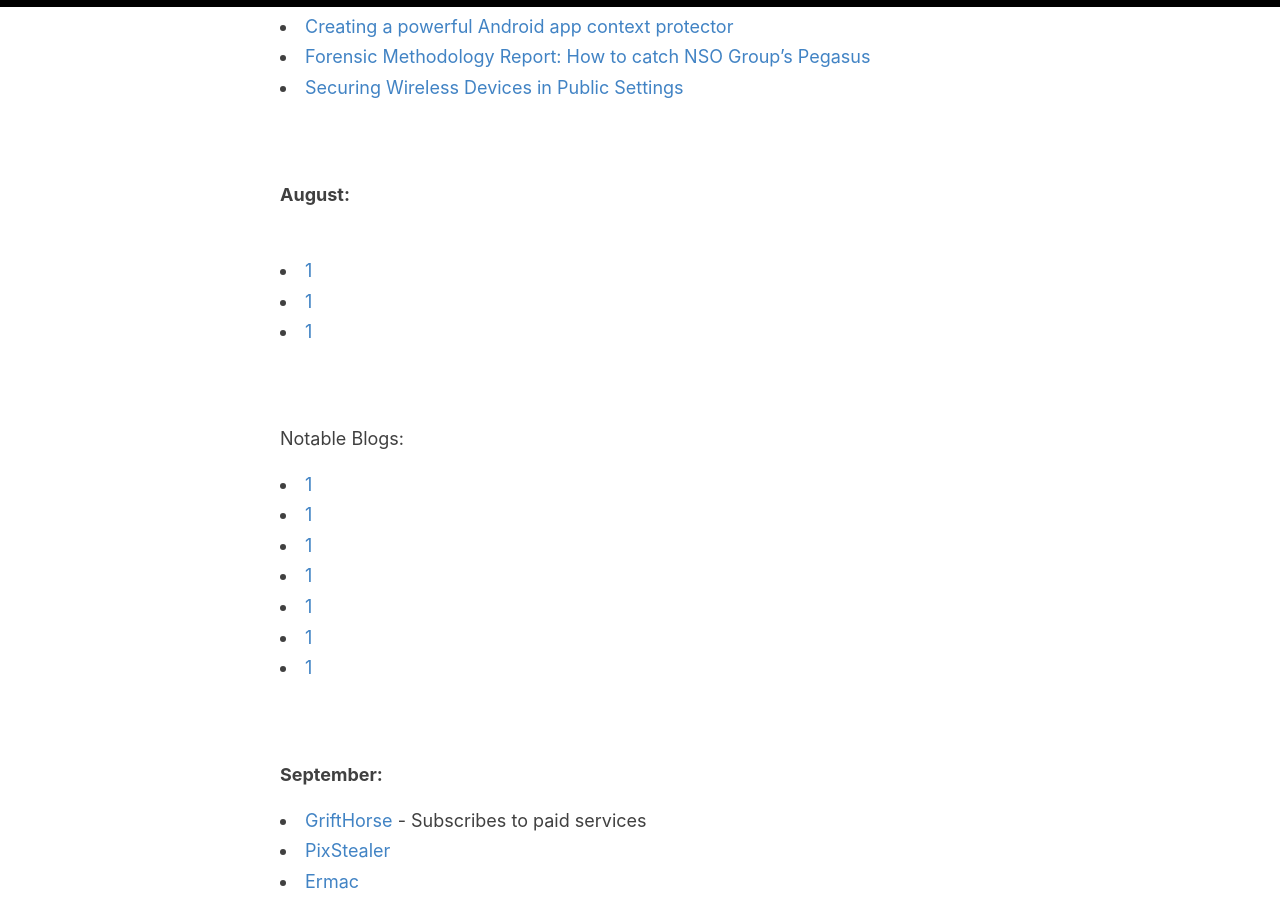
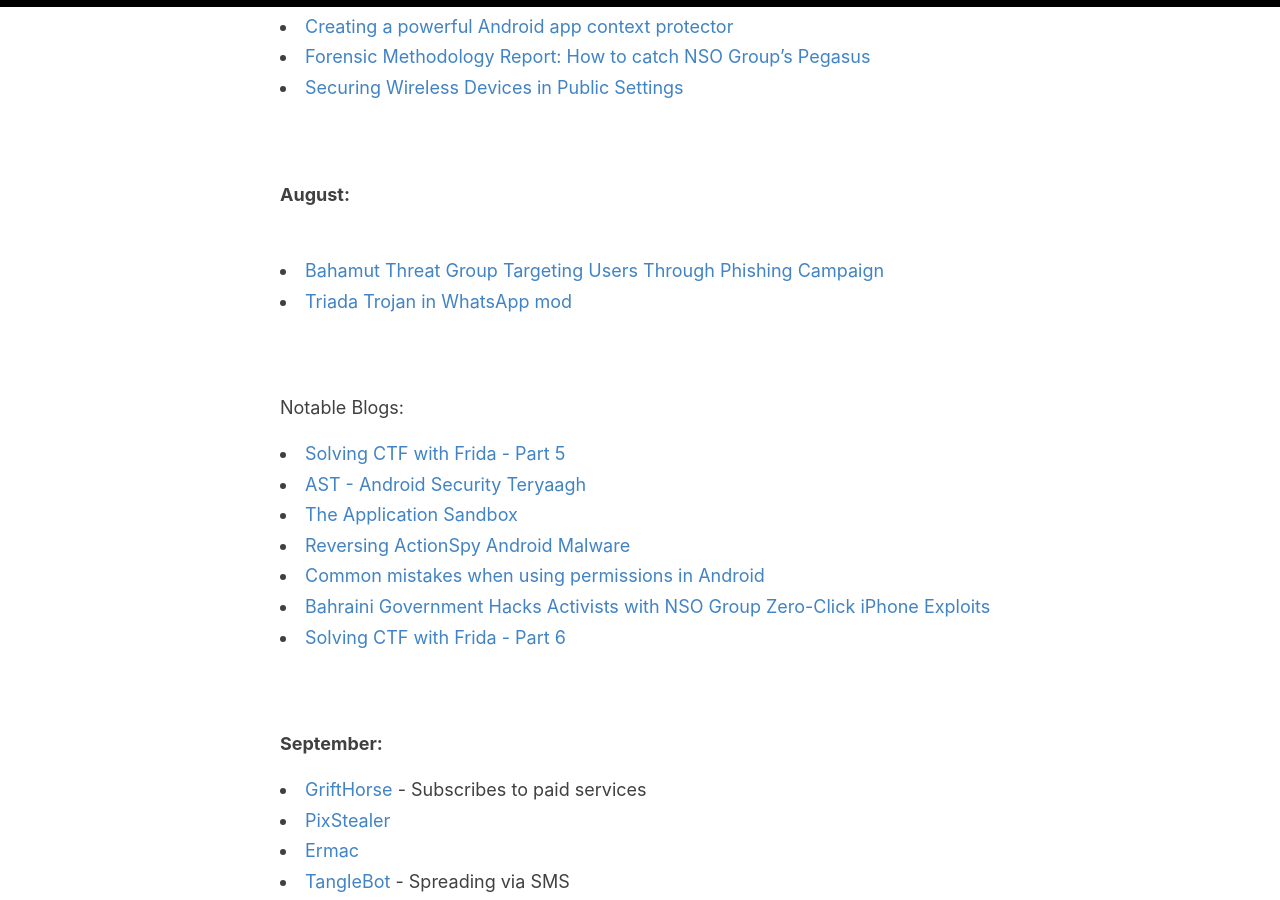
Before and after one commit to sk3ptre/sk3ptre.github.io, a Jekyll site: the page built from _posts/2021-01-18-Malware-Timeline-2021.md, in a window 1280 px wide and 900 px high, scrolled down 4323 px. Built offline with Jekyll 4.4.1, drawn with Linux system fonts in a browser that asks for light colours.

Commit message:
Update 2021-01-18-Malware-Timeline-2021.md

```diff
--- a/_posts/2021-01-18-Malware-Timeline-2021.md
+++ b/_posts/2021-01-18-Malware-Timeline-2021.md
@@ -121,19 +121,18 @@
 <br><br>
 **August:**
 <br><br>
-<li><a href="https://media.defense.gov/2021/Jul/29/2002815141/-1/-1/0/CSI_SECURING_WIRELESS_DEVICES_IN_PUBLIC.PDF">1</a></li>
-<li><a href="https://blog.cyble.com/2021/08/10/bahamut-threat-group-targeting-users-through-phishing-campaign/">1</a></li>
-<li><a href="https://securelist.com/triada-trojan-in-whatsapp-mod/103679/">1</a></li>
+<li><a href="https://blog.cyble.com/2021/08/10/bahamut-threat-group-targeting-users-through-phishing-campaign/">Bahamut Threat Group Targeting Users Through Phishing Campaign</a></li>
+<li><a href="https://securelist.com/triada-trojan-in-whatsapp-mod/103679/">Triada Trojan in WhatsApp mod</a></li>
 <br><br>
 Notable Blogs:
 <br>
-<li><a href="https://cmrodriguez.me/blog/hpandro-5/">1</a></li>
-<li><a href="https://github.com/Ralireza/Android-Security-Teryaagh">1</a></li>
-<li><a href="https://valsamaras.medium.com/the-application-sandbox-9abd09a5c6da">1</a></li>
-<li><a href="https://0x00sec.org/t/reversing-actionspy-android-malware/26537">1</a></li>
-<li><a href="https://blog.oversecured.com/Common-mistakes-when-using-permissions-in-Android/">1</a></li>
-<li><a href="https://citizenlab.ca/2021/08/bahrain-hacks-activists-with-nso-group-zero-click-iphone-exploits/">1</a></li>
-<li><a href="https://cmrodriguez.me/blog/hpandro-6/">1</a></li>
+<li><a href="https://cmrodriguez.me/blog/hpandro-5/">Solving CTF with Frida - Part 5</a></li>
+<li><a href="https://github.com/Ralireza/Android-Security-Teryaagh">AST - Android Security Teryaagh</a></li>
+<li><a href="https://valsamaras.medium.com/the-application-sandbox-9abd09a5c6da">The Application Sandbox</a></li>
+<li><a href="https://0x00sec.org/t/reversing-actionspy-android-malware/26537">Reversing ActionSpy Android Malware</a></li>
+<li><a href="https://blog.oversecured.com/Common-mistakes-when-using-permissions-in-Android/">Common mistakes when using permissions in Android</a></li>
+<li><a href="https://citizenlab.ca/2021/08/bahrain-hacks-activists-with-nso-group-zero-click-iphone-exploits/">Bahraini Government Hacks Activists with NSO Group Zero-Click iPhone Exploits</a></li>
+<li><a href="https://cmrodriguez.me/blog/hpandro-6/">Solving CTF with Frida - Part 6</a></li>
 <br><br>
 **September:**
 <br>
```
